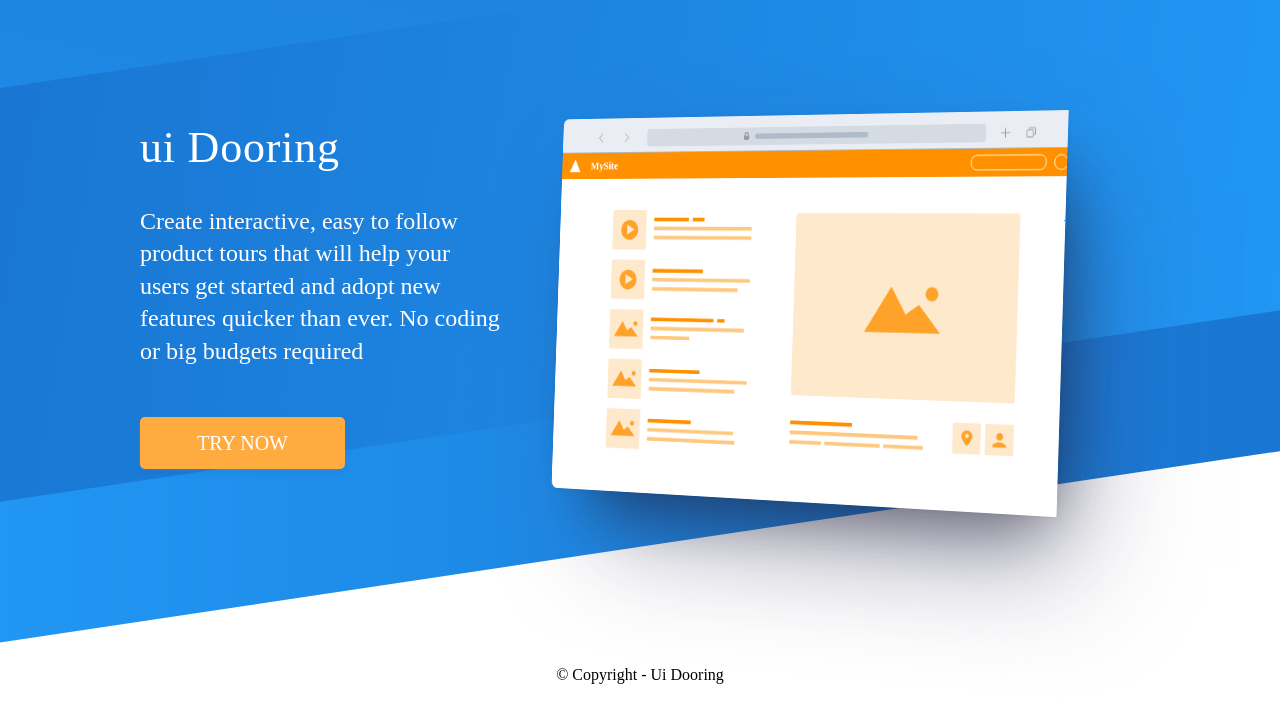
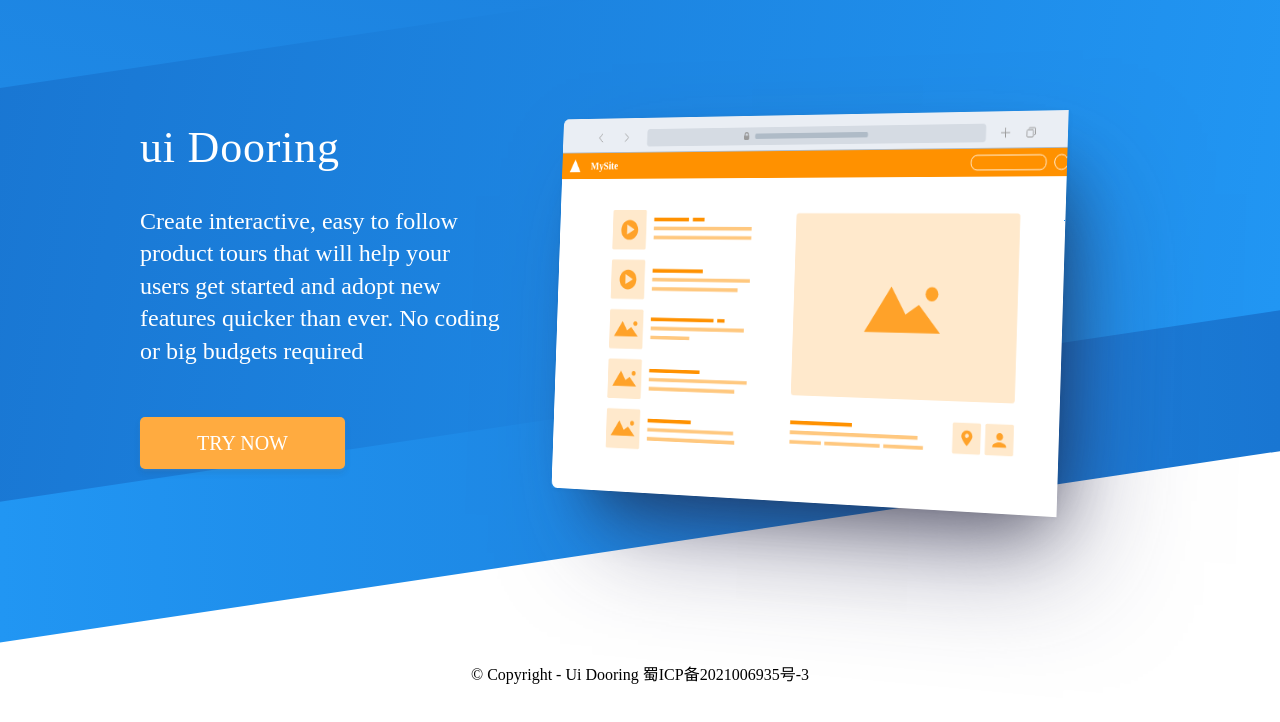
Before and after one commit to Alex-Li2018/ui_dooring, a Vue app: page /home in a window 1280 px wide. Shown: the top 722 px of the page. Built offline with nearby package versions, Linux system fonts and the light colour scheme; what @form-create/element-ui, vue-quill-editor would draw is missing.

Commit message:
feat: UI配置中心的首页

```diff
--- a/src/pages/home/index.vue
+++ b/src/pages/home/index.vue
@@ -29,7 +29,7 @@
                 </div>
             </div>
         </div>
-        <div class="bottom_wrap" @click="jumplink">© Copyright - Ui Dooring</div>
+        <div class="bottom_wrap" @click="jumplink">© Copyright - Ui Dooring 蜀ICP备2021006935号-3</div>
     </div>
 </template>
 
--- a/vue.config.js
+++ b/vue.config.js
@@ -13,7 +13,7 @@ module.exports = {
         },
         proxy: {
             '/api': {
-                target: 'http://127.0.0.1:5000/v1',
+                target: 'https://www.task-api.top/v1',
                 changeOrigin: true,
                 secure: true,
                 pathRewrite: {
```
